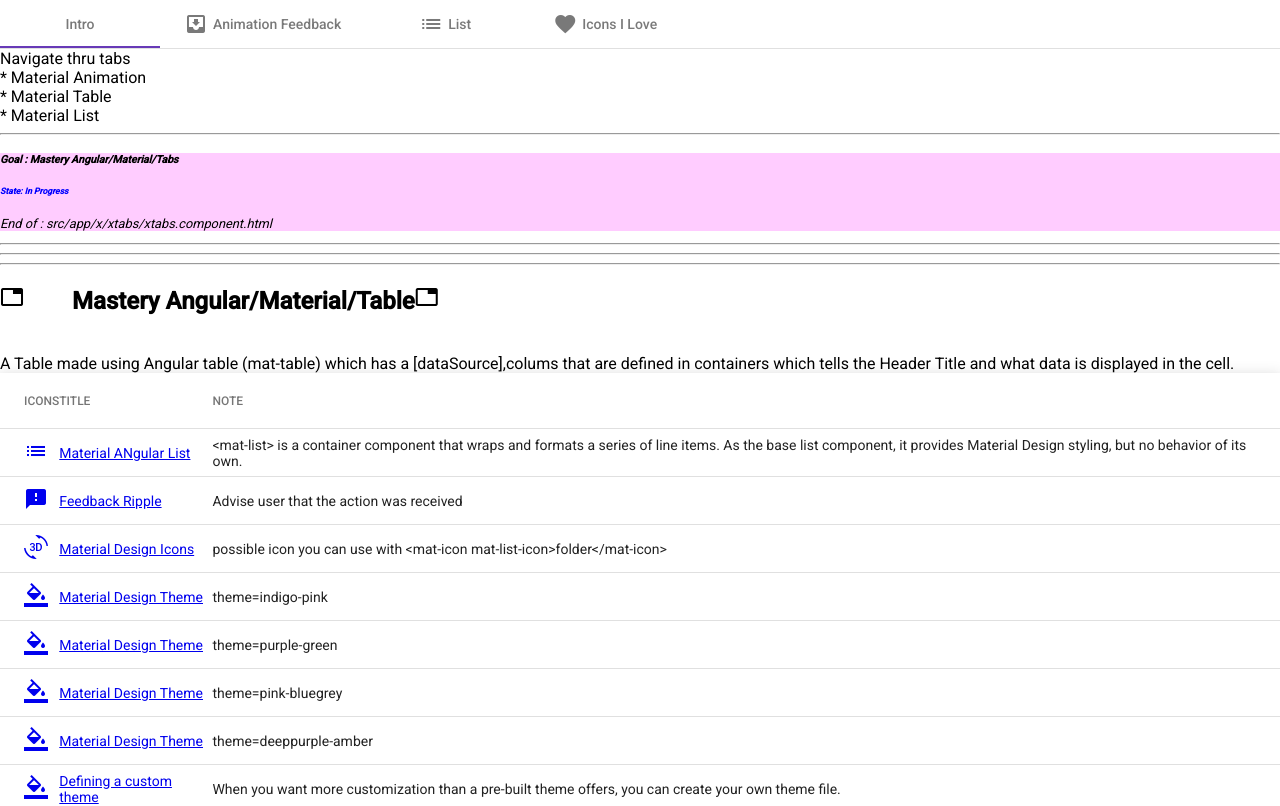
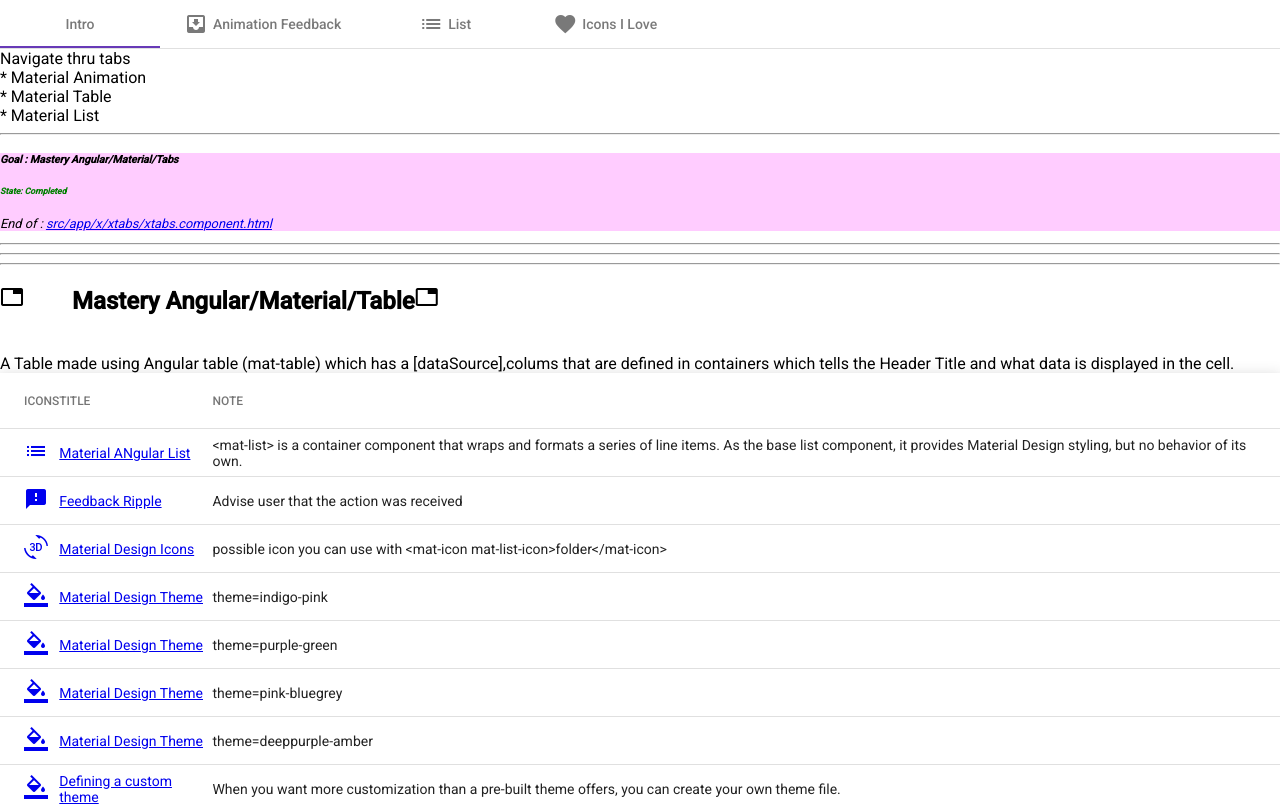
Before and after one commit to jgwill/x-host-as-github-page-190309, an Angular app: page / in a window 1280 px wide. Shown: the top 806 px of the page. Built offline with nearby package versions, Linux system fonts and the light colour scheme.

Commit message:
upgraded gixendof component to link to component in repo

```diff
--- a/src/app/x/xtabs/xtabs.component.html
+++ b/src/app/x/xtabs/xtabs.component.html
@@ -70,4 +70,4 @@
   </mat-tab-group>
 
 
-  <gixendof goal="Mastery Angular/Material/Tabs" path="src/app/x/xtabs/xtabs.component.html" state="inprogress"></gixendof>
+  <gixendof goal="Mastery Angular/Material/Tabs" path="src/app/x/xtabs/xtabs.component.html" state="completed"></gixendof>
--- a/src/app/xutil/gixendof/gixendof.component.html
+++ b/src/app/xutil/gixendof/gixendof.component.html
@@ -14,7 +14,7 @@
 
     }}</h6>
 
-  <p>End of : {{path}}</p>
+  <p>End of : <a [href]="urlrepobase + path" target="_blank">{{path}}</a></p>
   <!--@a Todo Add Link to Repo-->
 
 </div>
--- a/src/app/xutil/gixendof/gixendof.component.ts
+++ b/src/app/xutil/gixendof/gixendof.component.ts
@@ -11,6 +11,8 @@
   styleUrls: ['./gixendof.component.scss']
 })
 export class GixendofComponent implements OnInit {
+
+  urlrepobase= "https://github.com/jgwill/x-host-as-github-page-190309/blob/master/";
 
   @Input() goal: string;
   @Input() path: string;
```
